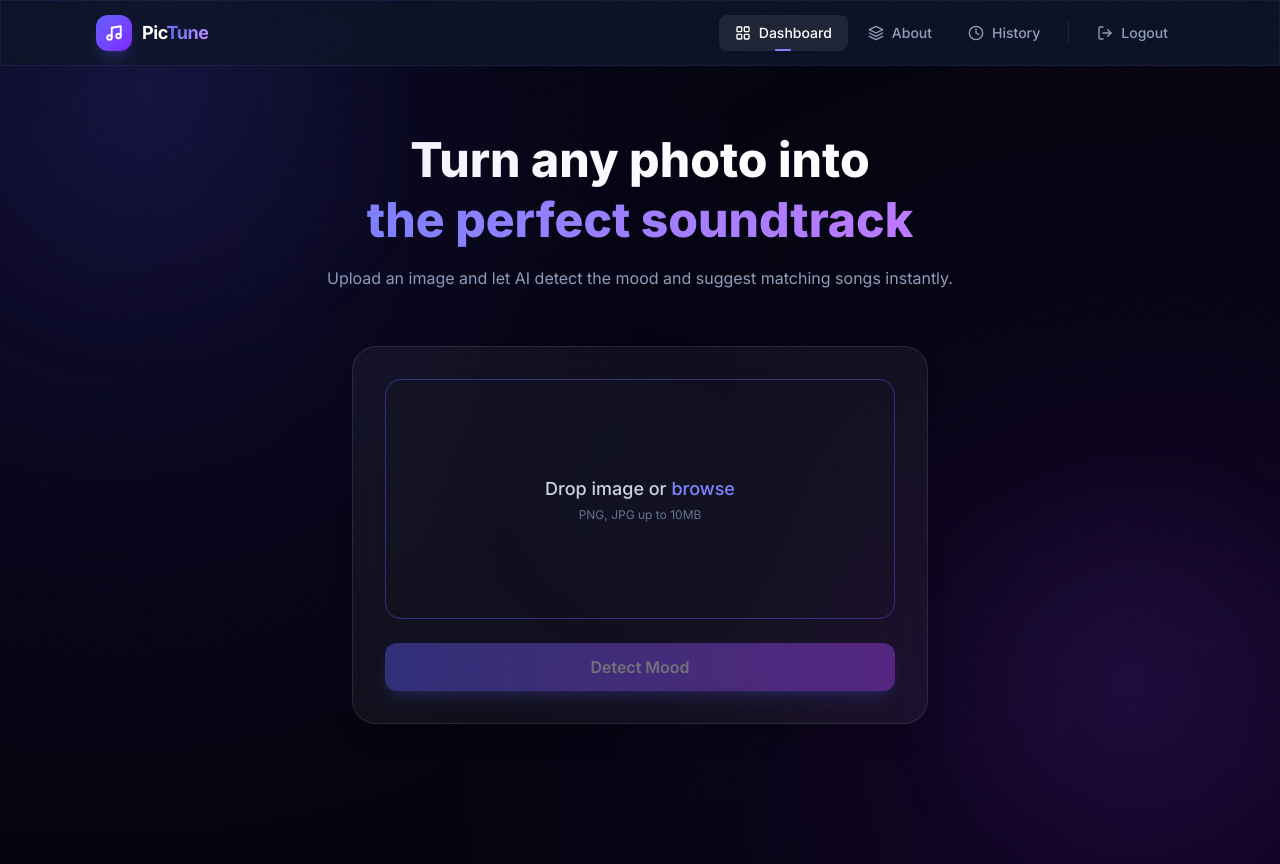
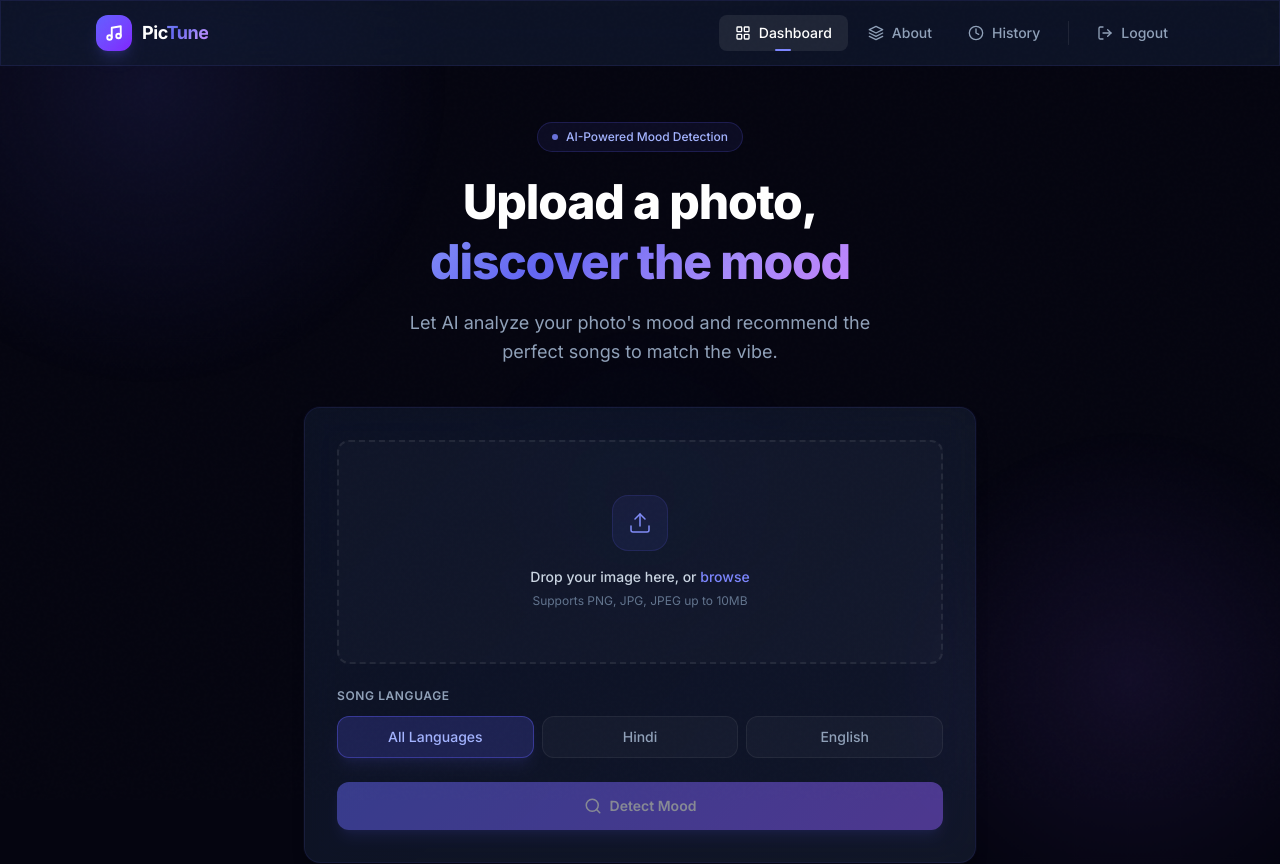
Before and after one commit to Shriii19/pictune_frontend, a React (Vite) app: page /dashboard in a window 1280 px wide. Shown: the top 864 px of the page. Built offline with nearby package versions, Linux system fonts and the light colour scheme; sample sign-in values are in the browser's storage.

Commit message:
feat: refactor Dashboard component for improved file upload handling and UI enhancements

```diff
--- a/src/pages/Dashboard.jsx
+++ b/src/pages/Dashboard.jsx
@@ -1,31 +1,39 @@
-import { useState, useRef, useEffect } from "react";
+import { useState, useRef } from "react";
 import { uploadPhoto } from "../services/api";
-import SignupModal from "../components/SignupModal";
 
 export default function Dashboard() {
-
-  // Ensure device id exists
-  useEffect(() => {
-    if (!localStorage.getItem("device_id")) {
-      localStorage.setItem("device_id", crypto.randomUUID());
-    }
-  }, []);
-
+  const [languageFilter, setLanguageFilter] = useState("all");
   const [photo, setPhoto] = useState(null);
   const [preview, setPreview] = useState("");
   const [result, setResult] = useState(null);
   const [loading, setLoading] = useState(false);
-  const [languageFilter, setLanguageFilter] = useState("all");
-  const [showSignupModal, setShowSignupModal] = useState(false);
-
+  const [dragOver, setDragOver] = useState(false);
   const fileInputRef = useRef(null);
 
   const handleFileChange = (e) => {
-    const file = e.target.files?.[0];
-    if (!file) return;
+    const file = e.target.files[0];
+    if (file) {
       setPhoto(file);
       setPreview(URL.createObjectURL(file));
+    }
   };
+
+  const handleDrop = (e) => {
+    e.preventDefault();
+    setDragOver(false);
+    const file = e.dataTransfer.files[0];
+    if (file && file.type.startsWith("image/")) {
+      setPhoto(file);
+      setPreview(URL.createObjectURL(file));
+    }
+  };
+
+  const handleDragOver = (e) => {
+    e.preventDefault();
+    setDragOver(true);
+  };
+
+  const handleDragLeave = () => setDragOver(false);
 
   const handleSubmit = async () => {
     if (!photo) return;
@@ -34,16 +42,14 @@ export default function Dashboard() {
     formData.append("photo", photo);
 
     setLoading(true);
+    setResult(null);
+
     try {
       const data = await uploadPhoto(formData);
       setResult(data);
     } catch (err) {
-      // Check if guest limit reached
-      if (err.code === "LIMIT_REACHED") {
-        setShowSignupModal(true);
-      } else {
-        alert("Error: " + err.message);
-      }
+      console.error(err);
+      alert("Something went wrong: " + err.message);
     } finally {
       setLoading(false);
     }
@@ -55,51 +61,86 @@ export default function Dashboard() {
       return song.language?.toLowerCase() === languageFilter;
     }) || [];
 
+  const clearPhoto = () => {
+    setPhoto(null);
+    setPreview("");
+    setResult(null);
+    if (fileInputRef.current) fileInputRef.current.value = "";
+  };
+
   return (
-    <div className="min-h-screen px-6 py-16 flex flex-col items-center relative overflow-hidden">
-
-      {/* Background glow */}
-      <div className="absolute -top-48 -left-48 w-[600px] h-[600px] bg-indigo-600/20 blur-[200px] rounded-full"/>
-      <div className="absolute -bottom-48 -right-48 w-[600px] h-[600px] bg-purple-600/20 blur-[200px] rounded-full"/>
-
-      {/* HEADER */}
-      <div className="text-center max-w-2xl mb-14">
-        <h1 className="text-5xl font-extrabold text-white leading-tight">
-          Turn any photo into
-          <span className="block bg-linear-to-r from-indigo-400 to-purple-400 text-transparent bg-clip-text">
-            the perfect soundtrack
-          </span>
+    <div className="relative min-h-[calc(100vh-64px)] flex flex-col items-center px-4 sm:px-6 py-10 md:py-14">
+      {/* Page Header */}
+      <div className="text-center mb-10 animate-slide-up max-w-2xl">
+        <div className="inline-flex items-center gap-2 px-3.5 py-1.5 rounded-full bg-indigo-500/8 border border-indigo-500/20 text-indigo-300 text-xs font-medium mb-5">
+          <span className="w-1.5 h-1.5 rounded-full bg-indigo-400 animate-pulse" />
+          AI-Powered Mood Detection
+        </div>
+        <h1 className="text-3xl sm:text-4xl md:text-5xl font-extrabold tracking-tight text-white leading-tight">
+          Upload a photo,<br />
+          <span className="gradient-text">discover the mood</span>
         </h1>
-        <p className="text-slate-400 mt-4">
-          Upload an image and let AI detect the mood and suggest matching songs instantly.
+        <p className="text-slate-400 mt-4 text-base sm:text-lg max-w-lg mx-auto leading-relaxed">
+          Let AI analyze your photo&apos;s mood and recommend the perfect songs to match the vibe.
         </p>
       </div>
 
-      {/* UPLOAD CARD */}
-      <div className="w-full max-w-xl backdrop-blur-xl bg-white/5 border border-white/10 rounded-3xl p-8 shadow-xl">
-
+      {/* Main Card */}
+      <div className="w-full max-w-2xl glass-card rounded-2xl p-6 md:p-8 animate-slide-up" style={{ animationDelay: "0.1s" }}>
+        {/* Upload Zone */}
         <div
           onClick={() => fileInputRef.current?.click()}
-          className="group relative flex flex-col items-center justify-center h-60 rounded-2xl border border-indigo-500/40 cursor-pointer overflow-hidden transition hover:bg-white/10"
+          onDrop={handleDrop}
+          onDragOver={handleDragOver}
+          onDragLeave={handleDragLeave}
+          className={`drop-zone relative flex flex-col items-center justify-center w-full rounded-xl cursor-pointer border-2 border-dashed transition-all duration-300 ${
+            dragOver
+              ? "border-indigo-400 bg-indigo-500/6"
+              : preview
+              ? "border-transparent bg-transparent p-0"
+              : "border-white/8 bg-white/2 hover:border-indigo-500/30 hover:bg-white/4"
+          } ${!preview ? "h-48 md:h-56" : ""}`}
         >
-          <div className="absolute inset-0 opacity-0 group-hover:opacity-100 transition bg-linear-to-br from-indigo-500/10 to-purple-500/10"/>
-
           {preview ? (
+            <div className="relative w-full group">
+              <div className="overflow-hidden rounded-xl">
                 <img
                   src={preview}
-              className="max-h-56 rounded-xl object-cover transition duration-500 group-hover:scale-[1.03]"
+                  alt="Preview"
+                  className="w-full max-h-72 object-cover transition-transform duration-500 group-hover:scale-[1.02]"
                 />
+              </div>
+              {/* Overlay on hover */}
+              <div className="absolute inset-0 rounded-xl bg-black/40 opacity-0 group-hover:opacity-100 transition-opacity duration-300 flex items-center justify-center">
+                <button
+                  onClick={(e) => { e.stopPropagation(); clearPhoto(); }}
+                  className="px-4 py-2 rounded-lg bg-white/10 backdrop-blur-sm border border-white/20 text-white text-sm font-medium hover:bg-white/20 transition-colors"
+                >
+                  Remove & Upload New
+                </button>
+              </div>
+              {/* File name badge */}
+              <div className="absolute bottom-3 left-3 px-3 py-1.5 rounded-lg bg-black/50 backdrop-blur-sm text-xs text-white/80 font-medium">
+                {photo?.name}
+              </div>
+            </div>
           ) : (
-            <div className="text-center">
-              <p className="text-slate-300 text-lg font-medium">
-                Drop image or <span className="text-indigo-400">browse</span>
+            <div className="flex flex-col items-center text-center px-4">
+              <div className="w-14 h-14 rounded-2xl bg-indigo-500/8 border border-indigo-500/15 flex items-center justify-center mb-4">
+                <svg width="24" height="24" viewBox="0 0 24 24" fill="none" stroke="#818cf8" strokeWidth="1.5" strokeLinecap="round" strokeLinejoin="round">
+                  <path d="M21 15v4a2 2 0 0 1-2 2H5a2 2 0 0 1-2-2v-4" />
+                  <polyline points="17 8 12 3 7 8" />
+                  <line x1="12" y1="3" x2="12" y2="15" />
+                </svg>
+              </div>
+              <p className="text-sm text-slate-300 font-medium">
+                Drop your image here, or <span className="text-indigo-400">browse</span>
               </p>
-              <p className="text-xs text-slate-500 mt-1">
-                PNG, JPG up to 10MB
+              <p className="text-xs text-slate-500 mt-1.5">
+                Supports PNG, JPG, JPEG up to 10MB
               </p>
             </div>
           )}
-
           <input
             ref={fileInputRef}
             type="file"
@@ -109,99 +150,153 @@ export default function Dashboard() {
           />
         </div>
 
-        {/* BUTTON */}
+        {/* Language Filter */}
+        <div className="mt-6">
+          <p className="text-xs font-semibold text-slate-400 uppercase tracking-wider mb-3">
+            Song Language
+          </p>
+          <div className="flex gap-2">
+            {[
+              { key: "all", label: "All Languages" },
+              { key: "hindi", label: "Hindi" },
+              { key: "english", label: "English" },
+            ].map((opt) => (
+              <button
+                key={opt.key}
+                onClick={() => setLanguageFilter(opt.key)}
+                className={`flex-1 px-4 py-2.5 rounded-xl text-sm font-medium transition-all duration-200 ${
+                  languageFilter === opt.key
+                    ? "bg-indigo-500/20 border border-indigo-500/40 text-indigo-300 shadow-lg shadow-indigo-500/10"
+                    : "bg-white/3 border border-white/6 text-slate-400 hover:bg-white/6 hover:text-slate-300"
+                }`}
+              >
+                {opt.label}
+              </button>
+            ))}
+          </div>
+        </div>
+
+        {/* Submit Button */}
         <button
           onClick={handleSubmit}
-          disabled={!photo || loading}
-          className="mt-6 w-full py-3 rounded-xl font-semibold text-white bg-linear-to-r from-indigo-500 to-purple-500 shadow-lg shadow-indigo-500/40 hover:scale-[1.02] active:scale-[0.98] transition disabled:opacity-40"
+          className={`gradient-btn mt-6 w-full py-3.5 rounded-xl text-sm font-semibold text-white shadow-lg shadow-indigo-500/20 disabled:opacity-50 disabled:cursor-not-allowed disabled:transform-none ${
+            !photo ? "opacity-50 cursor-not-allowed" : ""
+          }`}
+          disabled={loading || !photo}
         >
           {loading ? (
-            <div className="flex items-center justify-center gap-3">
-              <div className="flex gap-1">
-                <span className="w-2 h-2 bg-white rounded-full animate-bounce"/>
-                <span className="w-2 h-2 bg-white rounded-full animate-bounce delay-100"/>
-                <span className="w-2 h-2 bg-white rounded-full animate-bounce delay-200"/>
-              </div>
-              <span>AI analyzing your vibe…</span>
-            </div>
-          ) : "Detect Mood"}
+            <span className="flex items-center justify-center gap-2.5">
+              <span className="w-4 h-4 border-2 border-white/30 border-t-white rounded-full animate-spin" />
+              Analyzing your photo...
+            </span>
+          ) : (
+            <span className="flex items-center justify-center gap-2">
+              <svg width="18" height="18" viewBox="0 0 24 24" fill="none" stroke="currentColor" strokeWidth="2" strokeLinecap="round" strokeLinejoin="round">
+                <circle cx="11" cy="11" r="8" />
+                <path d="m21 21-4.3-4.3" />
+              </svg>
+              Detect Mood
+            </span>
+          )}
         </button>
       </div>
 
-      {/* RESULTS */}
+      {/* Results Section */}
       {result && (
-        <div className="w-full max-w-xl mt-12 space-y-6 animate-fade-in">
-
-          {/* MOOD CARD */}
-          <div className="backdrop-blur-xl bg-white/5 border border-white/10 rounded-2xl p-6">
-            <p className="text-slate-400 text-sm">Detected Mood</p>
-            <p className="text-4xl font-bold bg-linear-to-r from-indigo-400 to-purple-400 text-transparent bg-clip-text">
-              {result.mood}
-            </p>
+        <div className="w-full max-w-2xl mt-8 space-y-6 animate-slide-up">
+          {/* Mood Card */}
+          <div className="glass-card rounded-2xl p-6 md:p-8">
+            <div className="flex items-start justify-between mb-6">
+              <div>
+                <p className="text-xs font-semibold text-slate-400 uppercase tracking-wider mb-2">Detected Mood</p>
+                <p className="text-3xl font-bold gradient-text">{result.mood}</p>
               </div>
-
-          {/* FILTER */}
-          <div className="flex gap-2">
-            {["all","hindi","english"].map(lang => (
-              <button
-                key={lang}
-                onClick={() => setLanguageFilter(lang)}
-                className={`flex-1 py-2 rounded-lg text-sm font-medium transition ${
-                  languageFilter === lang
-                    ? "bg-indigo-500 text-white shadow-lg shadow-indigo-500/20"
-                    : "bg-white/5 text-slate-400 hover:bg-white/10"
-                }`}
-              >
-                {lang.toUpperCase()}
-              </button>
-            ))}
-          </div>
-
-          {/* SONGS */}
-          <div className="backdrop-blur-xl bg-white/5 border border-white/10 rounded-2xl p-6 space-y-3">
-            {filteredSongs.length === 0 ? (
-              <p className="text-slate-500 text-sm text-center py-4">
-                No songs for this language. Try another filter.
-              </p>
-            ) : (
-              filteredSongs.map((song, i) => (
-                <div
-                  key={i}
-                  className="flex items-center justify-between gap-4 p-3 rounded-xl bg-white/5 hover:bg-white/10 transition"
-                >
-                  <div className="flex items-center gap-3">
-                    <div className="w-12 h-12 rounded-lg flex items-center justify-center bg-linear-to-br from-indigo-500/30 to-purple-500/30 border border-white/10 text-white font-bold text-lg">
-  {song.title?.charAt(0)?.toUpperCase() || "🎵"}
-</div>
-                    <div>
-                      <p className="text-white text-sm font-medium">{song.title}</p>
-                      <p className="text-xs text-slate-400">{song.language}</p>
+              <div className="w-12 h-12 rounded-2xl bg-linear-to-br from-indigo-500/20 to-violet-500/20 border border-indigo-500/20 flex items-center justify-center shrink-0">
+                <svg width="22" height="22" viewBox="0 0 24 24" fill="none" stroke="#818cf8" strokeWidth="2" strokeLinecap="round" strokeLinejoin="round">
+                  <circle cx="12" cy="12" r="10" />
+                  <path d="M8 14s1.5 2 4 2 4-2 4-2" />
+                  <line x1="9" y1="9" x2="9.01" y2="9" />
+                  <line x1="15" y1="9" x2="15.01" y2="9" />
+                </svg>
               </div>
             </div>
 
+            {/* Labels */}
+            <div>
+              <p className="text-xs font-semibold text-slate-400 uppercase tracking-wider mb-3">AI Labels</p>
+              <div className="flex flex-wrap gap-2">
+                {result.labels?.map((label, idx) => (
+                  <span
+                    key={idx}
+                    className="label-badge px-3 py-1.5 rounded-lg text-xs font-medium text-indigo-200"
+                  >
+                    {label}
+                  </span>
+                ))}
+              </div>
+            </div>
+          </div>
+
+          {/* Songs Card */}
+          <div className="glass-card rounded-2xl p-6 md:p-8">
+            <div className="flex items-center justify-between mb-5">
+              <div className="flex items-center gap-3">
+                <div className="w-10 h-10 rounded-xl bg-linear-to-br from-violet-500/20 to-pink-500/20 border border-violet-500/20 flex items-center justify-center">
+                  <svg width="18" height="18" viewBox="0 0 24 24" fill="none" stroke="#a78bfa" strokeWidth="2" strokeLinecap="round" strokeLinejoin="round">
+                    <path d="M9 18V5l12-2v13" />
+                    <circle cx="6" cy="18" r="3" />
+                    <circle cx="18" cy="16" r="3" />
+                  </svg>
+                </div>
+                <div>
+                  <p className="text-sm font-semibold text-white">Suggested Songs</p>
+                  <p className="text-xs text-slate-500">{filteredSongs.length} tracks found</p>
+                </div>
+              </div>
+            </div>
+
+            {filteredSongs.length === 0 ? (
+              <div className="text-center py-8">
+                <p className="text-sm text-slate-500">No songs for this language filter. Try &quot;All Languages&quot;.</p>
+              </div>
+            ) : (
+              <div className="space-y-2 stagger-children">
+                {filteredSongs.map((song, idx) => (
+                  <div
+                    key={idx}
+                    className="song-item flex items-center justify-between bg-white/2 border border-white/6 rounded-xl px-4 py-3 animate-slide-up"
+                  >
+                    <div className="flex items-center gap-3 min-w-0">
+                      <div className="w-9 h-9 rounded-lg bg-linear-to-br from-indigo-500/15 to-violet-500/15 border border-indigo-500/10 flex items-center justify-center shrink-0">
+                        <span className="text-xs font-bold text-indigo-300">{idx + 1}</span>
+                      </div>
+                      <div className="min-w-0">
+                        <p className="font-semibold text-sm text-white truncate">{song.title}</p>
+                        <p className="text-xs text-slate-400 truncate">{song.artist} <span className="text-slate-600">•</span> {song.language}</p>
+                      </div>
+                    </div>
                     {song.url && (
                       <a
                         href={song.url}
                         target="_blank"
-                      rel="noreferrer"
-                      className="text-indigo-400 text-sm hover:text-indigo-300"
+                        rel="noopener noreferrer"
+                        className="shrink-0 ml-3 px-3.5 py-1.5 rounded-lg bg-indigo-500/8 border border-indigo-500/20 text-indigo-300 text-xs font-medium hover:bg-indigo-500/15 hover:text-indigo-200 transition-all duration-200"
                       >
-                      ▶ Play
+                        <span className="flex items-center gap-1.5">
+                          <svg width="12" height="12" viewBox="0 0 24 24" fill="none" stroke="currentColor" strokeWidth="2.5" strokeLinecap="round" strokeLinejoin="round">
+                            <polygon points="5 3 19 12 5 21 5 3" />
+                          </svg>
+                          Listen
+                        </span>
                       </a>
                     )}
                   </div>
-              ))
+                ))}
+              </div>
             )}
           </div>
-
         </div>
       )}
-
-      {/* Signup Modal */}
-      <SignupModal
-        isOpen={showSignupModal}
-        onClose={() => setShowSignupModal(false)}
-      />
     </div>
   );
 }
```
Lines whose indentation alone changed are shown as unchanged.
